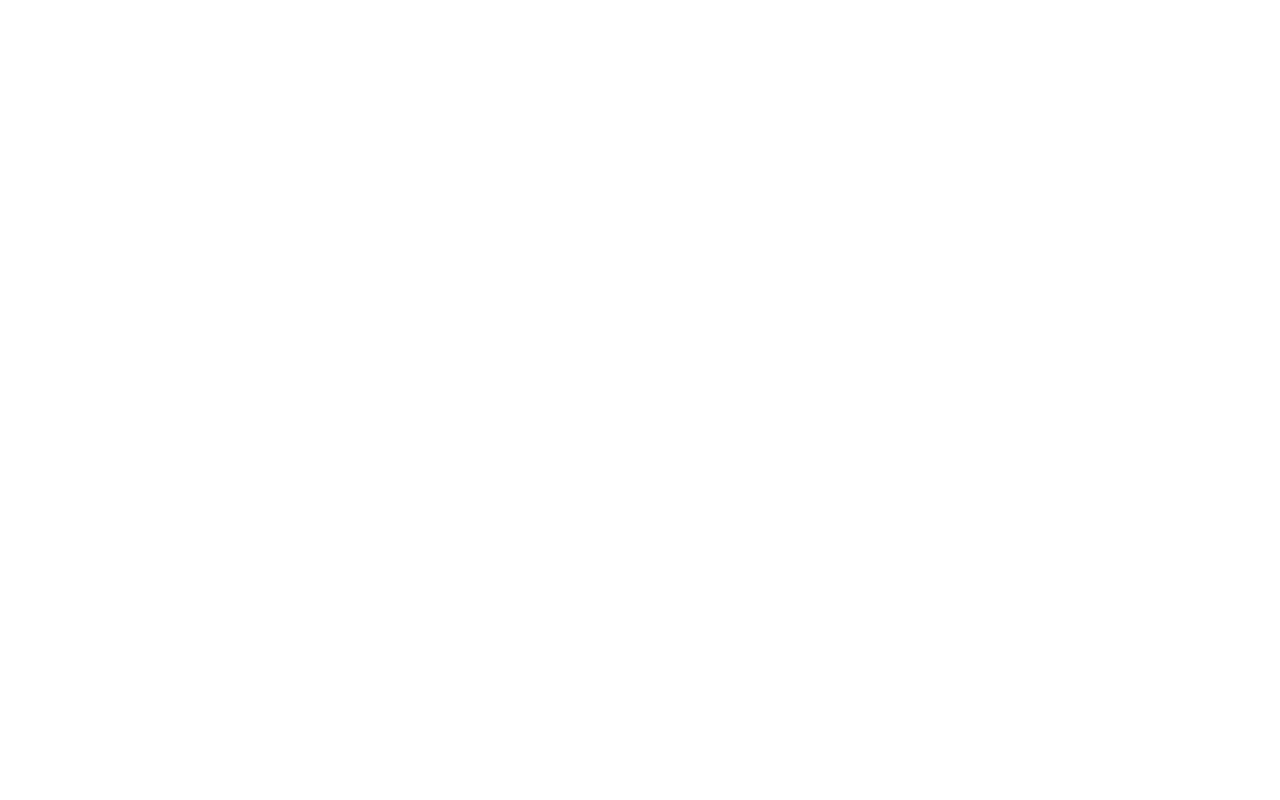
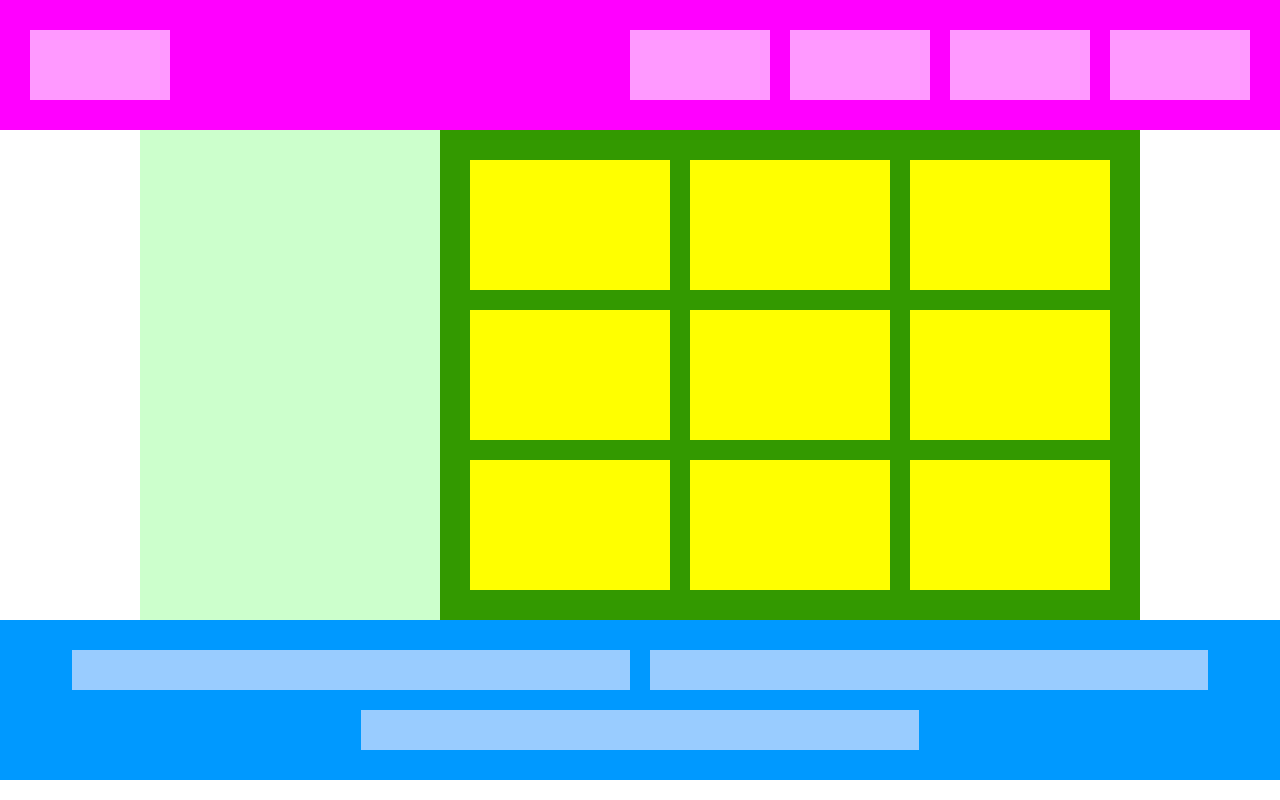
Before and after one commit to ayakawamura/HTML-caravan, a plain HTML site: page flexbox/flexbox演習.html in a window 1280 px wide. Drawn offline with Linux system fonts and the light colour scheme; files that its build step writes are made by us from their sources.

Commit message:
[update]flexbox演習

```diff
--- a/flexbox/flexbox演習.css
+++ b/flexbox/flexbox演習.css
@@ -3,3 +3,69 @@
   padding: 0;
   box-sizing: border-box;
 }
+
+.header{
+  width: 100%;
+  padding: 30px 20px ;
+  background-color: #FF00FF;
+  display: flex;
+  justify-content: flex-end;
+}
+
+.header-box{
+flex-basis:140px;
+height: 70px;
+background-color: #ff99ff;
+margin: 0 10px;
+}
+
+.header>:first-child{
+  margin-right: auto;
+}
+
+.main{
+  display: flex;
+  justify-content: center;
+}
+
+.sidebar{
+  width: 300px;
+  background-color: #ccffcc;
+}
+.main-box{
+  max-width: 700px;
+  flex-grow: 1;
+  background-color: #339900;
+  padding: 20px;
+  display: flex;
+  flex-wrap: wrap;
+  justify-content: center;
+}
+
+
+
+.main-box>div{
+  flex-basis: 200px;
+  height: 130px;
+  margin: 10px;
+  background-color: #ffff00;
+}
+
+
+.footer{
+  width: 100%;
+  padding: 20px;
+  background-color: #0099ff;
+  display: flex;
+  justify-content: center;
+  flex-wrap: wrap;
+}
+
+.footer>div{
+  flex-basis: 45%;
+  max-width: 600px;
+  height: 40px;
+  background-color: #99ccff;
+  margin: 10px;
+
+}
--- a/flexbox/flexbox演習.html
+++ b/flexbox/flexbox演習.html
@@ -7,8 +7,40 @@
     <!-- FontAwesomeの読み込み CSSファイルよりも上に入力 -->
     <script src="https://kit.fontawesome.com/10753573b8.js" crossorigin="anonymous"></script>
     <!-- CSSファイルの読み込み -->
-    <link rel="stylesheet" href="caravan-style.css" />
-    <title>CARAVAN</title>
+    <link rel="stylesheet" href="flexbox演習.css" />
+    <title>FlexBox演習</title>
   </head>
 
   <body>
+    <div class="header">
+      <div class="header-box"></div>
+      <div class="header-box"></div>
+      <div class="header-box"></div>
+      <div class="header-box"></div>
+      <div class="header-box"></div>
+    </div>
+
+    <div class="main">
+      <div class="sidebar"></div>
+      <div class="main-box">
+        <div class="main-box-item"></div>
+        <div class="main-box-item"></div>
+        <div class="main-box-item"></div>
+        <div class="main-box-item"></div>
+        <div class="main-box-item"></div>
+        <div class="main-box-item"></div>
+        <div class="main-box-item"></div>
+        <div class="main-box-item"></div>
+        <div class="main-box-item"></div>
+      </div>
+
+    </div>
+
+    <div class="footer">
+      <div class="footer-box"></div>
+      <div class="footer-box"></div>
+      <div class="footer-box"></div>
+    </div>
+
+  </body>
+</html>
```
